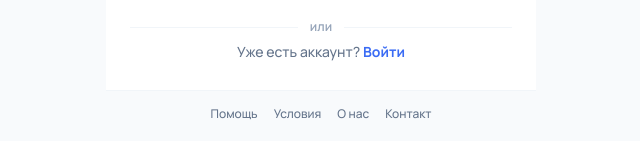
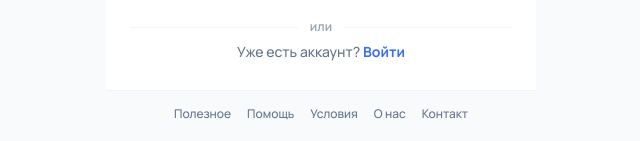
Before and after one commit to mikepoisq/poisq, a PHP site: page /register.php in a window 1280 px wide. Shown: the part 951-1092 px from the top of the page, without its empty margins (319-959 px from the left). Run offline with PHP 8.4, Linux system fonts and the light colour scheme; a stand-in replaces the project's code that opens the database connection; some libraries are stand-ins or nearby versions.

Commit message:
fix: добавлена кнопка Полезное в футер login и register

```diff
--- a/login.php
+++ b/login.php
@@ -406,6 +406,7 @@ body {
 
   <footer class="auth-footer">
     <div class="footer-links">
+      <a href="/useful.php"  class="footer-link">Полезное</a>
       <a href="/help.php"    class="footer-link">Помощь</a>
       <a href="/terms.php"   class="footer-link">Условия</a>
       <a href="/about.php"   class="footer-link">О нас</a>
--- a/register.php
+++ b/register.php
@@ -467,6 +467,7 @@ body {
 
   <footer class="auth-footer">
     <div class="footer-links">
+      <a href="/useful.php"  class="footer-link">Полезное</a>
       <a href="/help.php"    class="footer-link">Помощь</a>
       <a href="/terms.php"   class="footer-link">Условия</a>
       <a href="/about.php"   class="footer-link">О нас</a>
```
